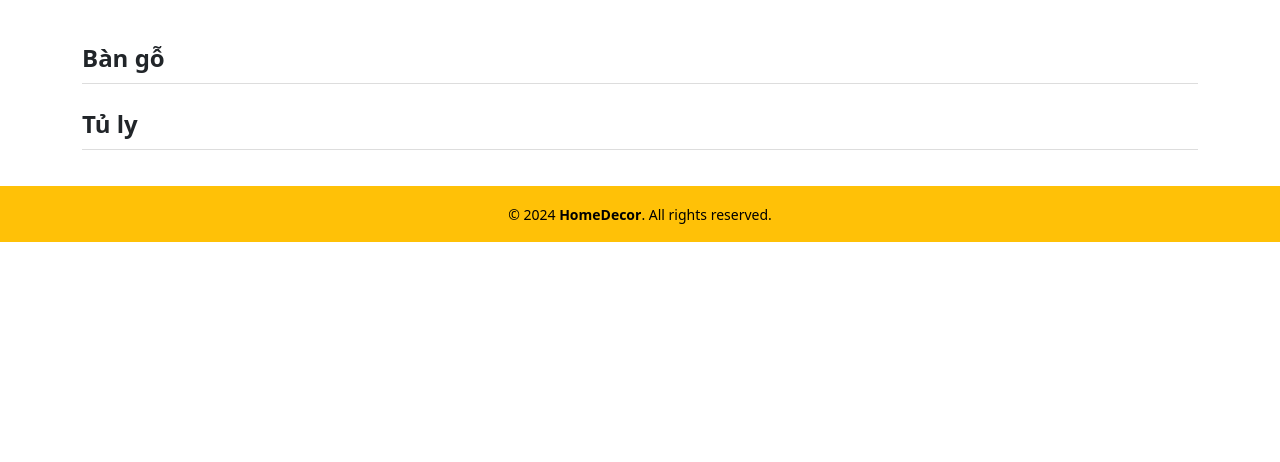
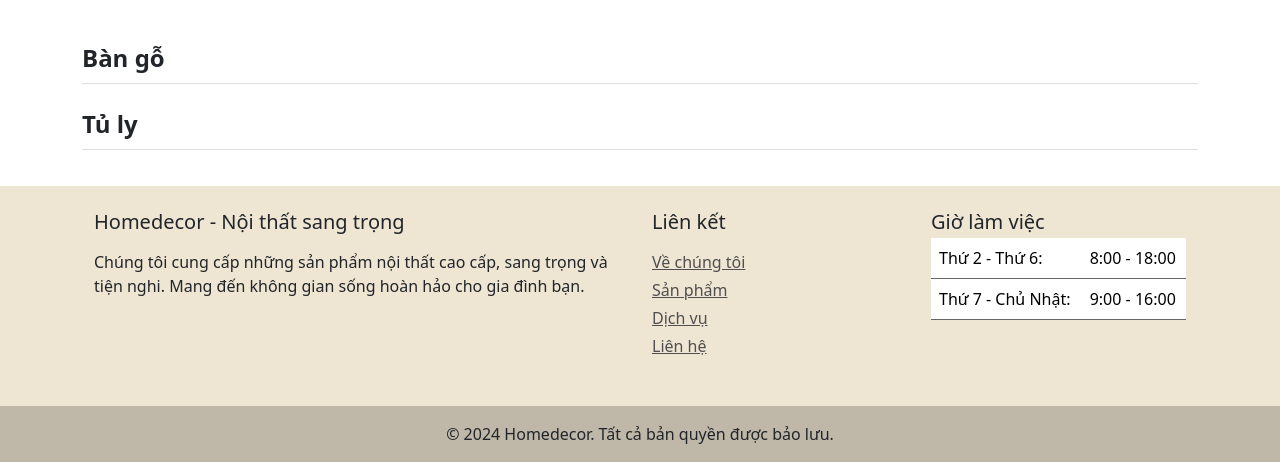
Before and after one commit to pnminh52/HomeDecor_PRO1014_Final, a PHP site: page /homedecorfinal/ in a window 1280 px wide. Shown: the part 551-1013 px from the top of the page. Before the commit the page ends 793 px from the top, so only its background shows below. Run offline with PHP 8.4, Linux system fonts and the light colour scheme; data that the repository does not hold is empty.

Commit message:
ui update

```diff
--- a/views/clients/footer.php
+++ b/views/clients/footer.php
@@ -2,11 +2,70 @@
 <script src="	https://cdn.jsdelivr.net/npm/bootstrap@5.3.3/dist/css/bootstrap.min.css"></script>
 <script src="https://cdn.jsdelivr.net/npm/bootstrap@5.3.3/dist/js/bootstrap.bundle.min.js"></script>
 </body>
-<footer class="text-white" style="background-color: rgb(255, 255, 255); padding-top: 30px;">
-    <div class="text-center py-3 bg-warning text-black">
-        <small>&copy; 2024 <strong>HomeDecor</strong>. All rights reserved.</small>
+<!-- Footer -->
+<!-- Footer -->
+<footer style="background-color: #eee6d3; width: 100%; margin-bottom: 0; padding-bottom: 0;">
+  <div class="container p-4">
+    <div class="row">
+      <div class="col-lg-6 col-md-12 mb-4">
+        <h5 class="mb-3 text-dark">Homedecor - Nội thất sang trọng</h5>
+        <p>
+          Chúng tôi cung cấp những sản phẩm nội thất cao cấp, sang trọng và tiện nghi.
+          Mang đến không gian sống hoàn hảo cho gia đình bạn.
+        </p>
+      </div>
+      <div class="col-lg-3 col-md-6 mb-4">
+        <h5 class="mb-3 text-dark">Liên kết</h5>
+        <ul class="list-unstyled mb-0">
+          <li class="mb-1">
+            <a href="#!" style="color: #4f4f4f;">Về chúng tôi</a>
+          </li>
+          <li class="mb-1">
+            <a href="#!" style="color: #4f4f4f;">Sản phẩm</a>
+          </li>
+          <li class="mb-1">
+            <a href="#!" style="color: #4f4f4f;">Dịch vụ</a>
+          </li>
+          <li>
+            <a href="#!" style="color: #4f4f4f;">Liên hệ</a>
+          </li>
+        </ul>
+      </div>
+      <div class="col-lg-3 col-md-6 mb-4">
+        <h5 class="mb-1 text-dark">Giờ làm việc</h5>
+        <table class="table" style="border-color: #666;">
+          <tbody>
+            <tr>
+              <td>Thứ 2 - Thứ 6:</td>
+              <td>8:00 - 18:00</td>
+            </tr>
+            <tr>
+              <td>Thứ 7 - Chủ Nhật:</td>
+              <td>9:00 - 16:00</td>
+            </tr>
+          </tbody>
+        </table>
+      </div>
     </div>
+  </div>
+  <div class="text-center p-3" style="background-color: rgba(0, 0, 0, 0.2);">
+    &copy; 2024 Homedecor. Tất cả bản quyền được bảo lưu.
+  </div>
 </footer>
+<!-- End of Footer -->
+
+
+
+<style>
+  /* Loại bỏ khoảng trắng dưới footer */
+  footer {
+    margin-bottom: 0 !important;
+    padding-bottom: 0 !important;
+    margin-top: 30px !important;
+    max-width: 100%;
+  }
+</style>
+
 
 
 
```
Also changed, not shown: productimages/product7.jpg (added), productimages/product8.jpg (added).
